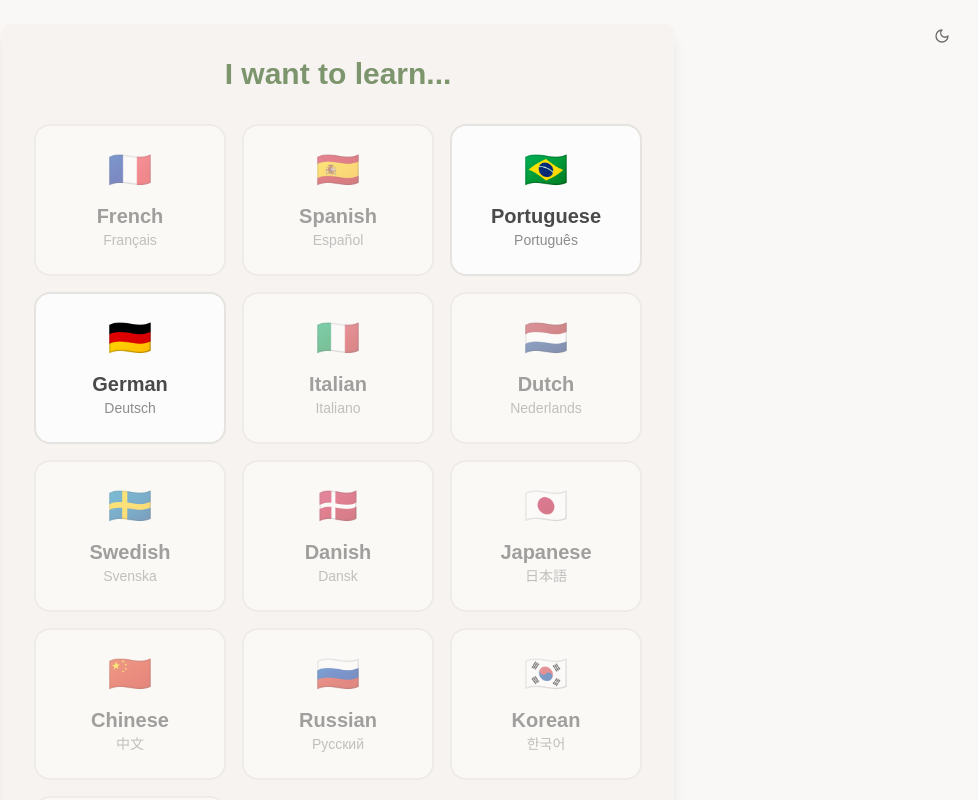
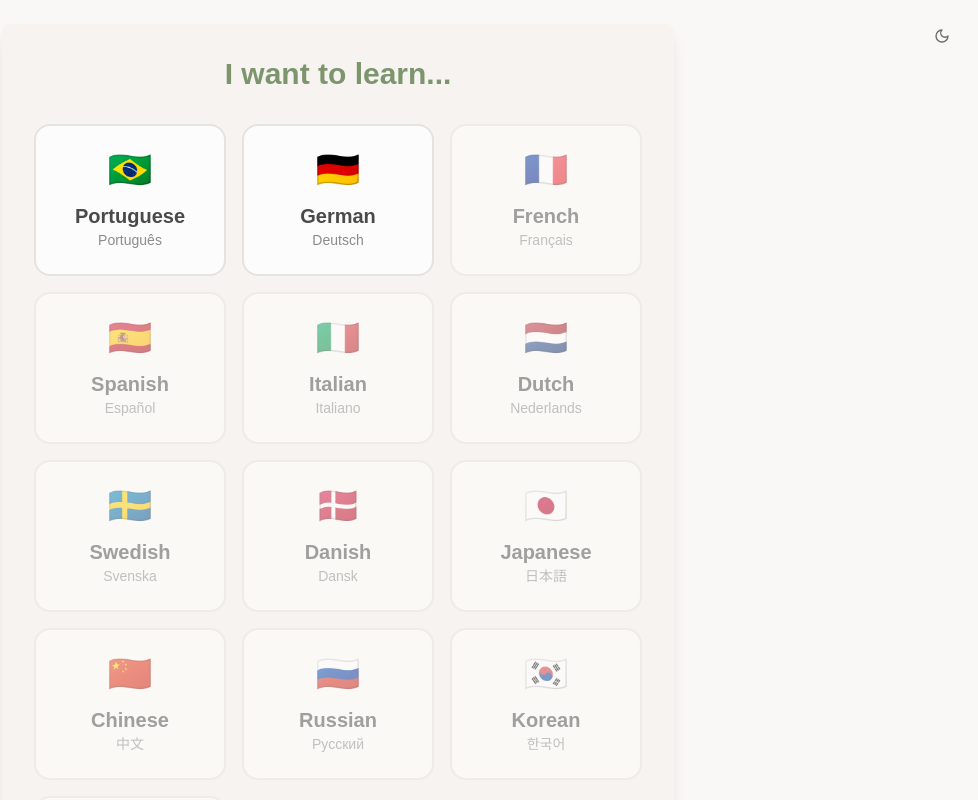
Before and after one commit to MoPaMo/verba, a Next.js app: page /setup/pick-lang in a window 1280 px wide. Shown: the top 800 px of the page, without its empty margins (302-1280 px from the left). Built offline with nearby package versions, Linux system fonts and the light colour scheme.

Commit message:
feat: sort languages in LanguagePicker by disabled state

```diff
--- a/app/setup/pick-lang/page.tsx
+++ b/app/setup/pick-lang/page.tsx
@@ -115,6 +115,10 @@ export default function LanguagePicker() {
     document.documentElement.classList.toggle("dark");
   };
 
+  const sortedLanguages = [...languages].sort(
+    (a, b) => Number(a.disabled) - Number(b.disabled)
+  );
+
   return (
     <div className="min-h-screen bg-[#faf8f6] dark:bg-[#2a2a3c] p-6 flex flex-col items-center justify-center transition-colors duration-300">
       <Button
@@ -131,7 +135,7 @@ export default function LanguagePicker() {
           I want to learn...
         </h1>
         <div className="grid grid-cols-2 sm:grid-cols-3 gap-4">
-          {languages.map((language) => (
+          {sortedLanguages.map((language) => (
             <motion.div
               key={language.code}
               whileHover={{ scale: language.disabled ? 0.99 : 1.02 }}
```
